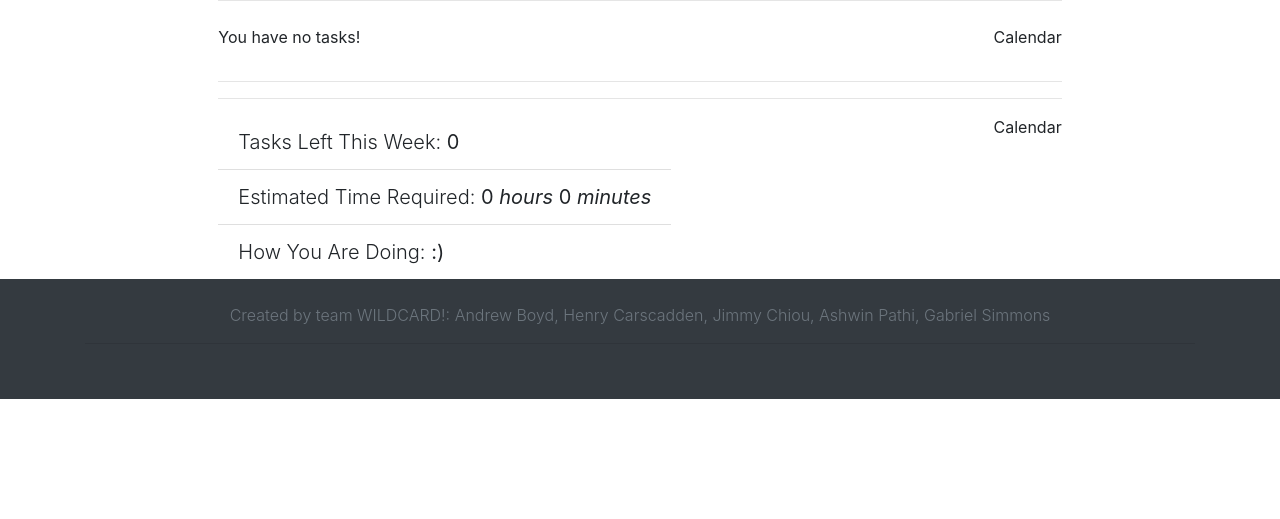
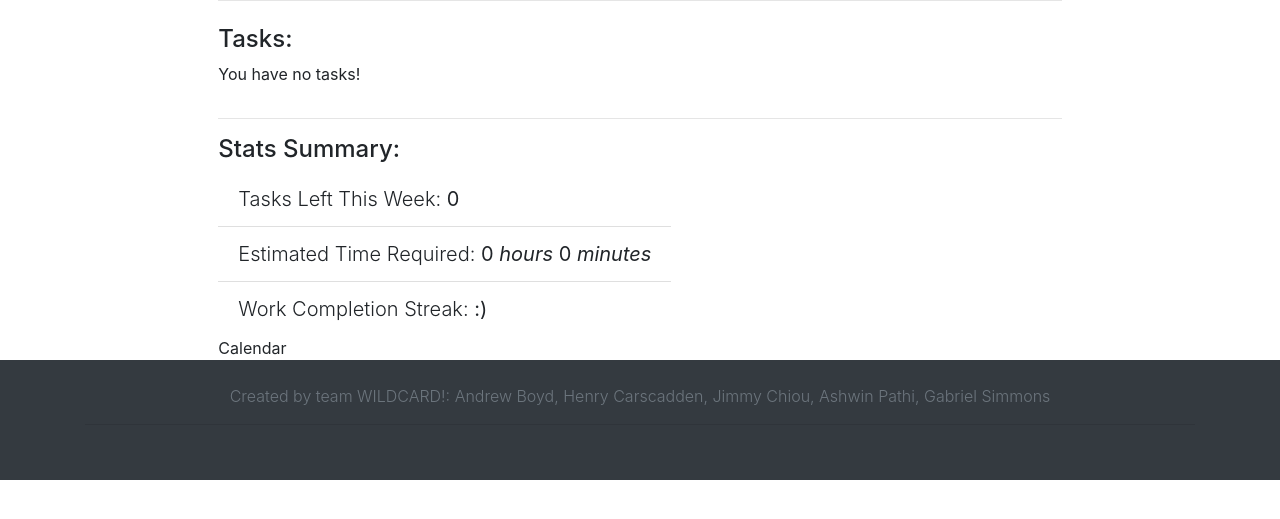
Before and after one commit to jac3rd/project-wildcard-dashboard, a Django app: page /tasks/ in a window 1280 px wide. Shown: the part 56-575 px from the top of the page. Run offline with Django 3.2, Linux system fonts and the light colour scheme; a user stored in the database is signed in; tables that the repository leaves empty hold one stand-in row (values such as "Sample post"); some libraries are stand-ins or nearby versions.

Commit message:
UI layout changes, Labeling changes

```diff
--- a/tasks/templates/tasks/landing.html
+++ b/tasks/templates/tasks/landing.html
@@ -7,11 +7,12 @@
         display: flex;
         justify-content: space-between;
         align-items: flex-start;
-        flex-flow: row;
+        flex-flow: column;
     }
 </style>
 <div class = "flex-container">
     <div class = "task-list">
+        <h4>Tasks: </h4>
         {% if task_list %}
         <div class="list-group list-group-flush">
             <!-- Individual Tasks -->
@@ -273,13 +274,10 @@
             <p>You have no tasks!</p>
         {% endif %}
     </div>
-    <div class = "calendar">
-        Calendar
-    </div>
 </div>
 <hr>
-<hr>
 <div class = "flex-container">
+    <h4>Stats Summary: </h4>
     <div class = "stats">
         <div class = "boxed">
             <ul class="list-group list-group-flush">
@@ -291,7 +289,7 @@
                 </li>
                 <li class="list-group-item lead">
                     {% load static %}
-                    How You Are Doing: <b>{{state}}</b>
+                    Work Completion Streak: <b>{{state}}</b>
                 </li>
             </ul>
         </div>
```
